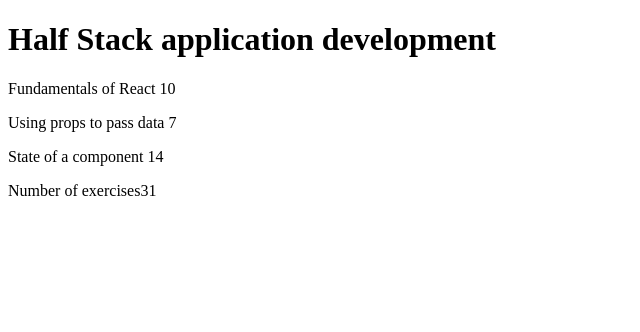
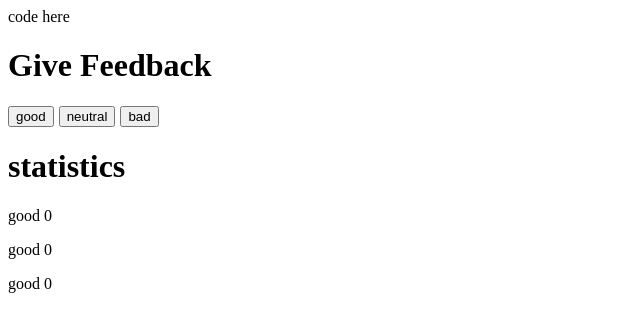
Before and after one commit to sohretturaman/fullstackopen-helsinky-exercises, a React (Vite) app in the folder part1/: page / in a window 1280 px wide. Shown: the top 332 px of the page, without its empty margins (0-640 px from the left). Built offline with nearby package versions, Linux system fonts and the light colour scheme.

Commit message:
exercise 1.6 has been completed in part1

```diff
--- a/part1/src/App.jsx
+++ b/part1/src/App.jsx
@@ -1,8 +1,37 @@
-import Content from "./Content"
-import Header from "./Header"
-import Total from "./Total"
+import { useState } from "react"
+
 
 const App = () => {
+ // save clicks of each button to its own state
+ const [good, setGood] = useState(0)
+ const [neutral, setNeutral] = useState(0)
+ const [bad, setBad] = useState(0)
+
+ return (
+   <div>
+     code here
+     <h1> Give Feedback</h1>
+     <button style={{marginRight:5}} onClick={()=>setGood(prev=>prev+1)}>good</button>
+     <button style={{marginRight:5}} onClick={()=>setNeutral((prev)=>prev+1)}>neutral</button>
+     <button onClick={()=>setBad((prev)=>prev+1)} >bad</button>
+
+     <h1>statistics</h1>
+     <p>good {good}</p>
+     <p>good {neutral}</p>
+     <p>good {bad}</p>
+   </div>
+ )
+
+}
+
+export default App
+
+
+
+
+/**previous tasks 1-5
+ *
+ *
   const course = {
     name: 'Half Stack application development',
     parts: [
@@ -20,6 +49,15 @@
       }
     ]
   }
+  const arto = {
+    name: 'Arto Hellas',
+    greet: function() {
+      console.log('hello, my name is ' + this.name)
+    },
+  }
+
+  setTimeout(arto.greet, 1000)
+  setTimeout(arto.greet.bind(arto), 1000)
   return (
     <div>
 
@@ -28,6 +66,4 @@
      <Total parts={course.parts} />
     </div>
   )
-}
-
-export default App
+ */
```
